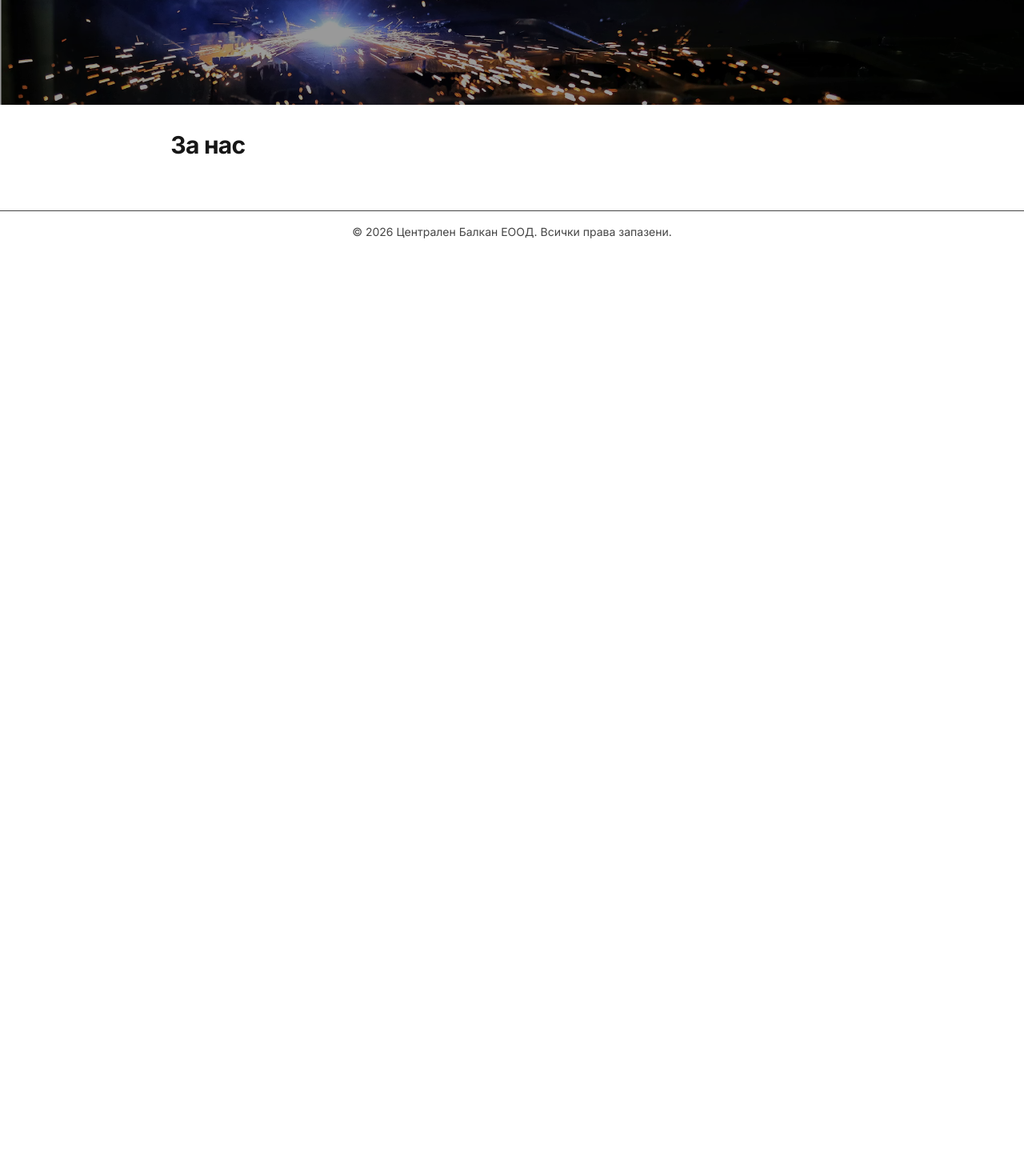
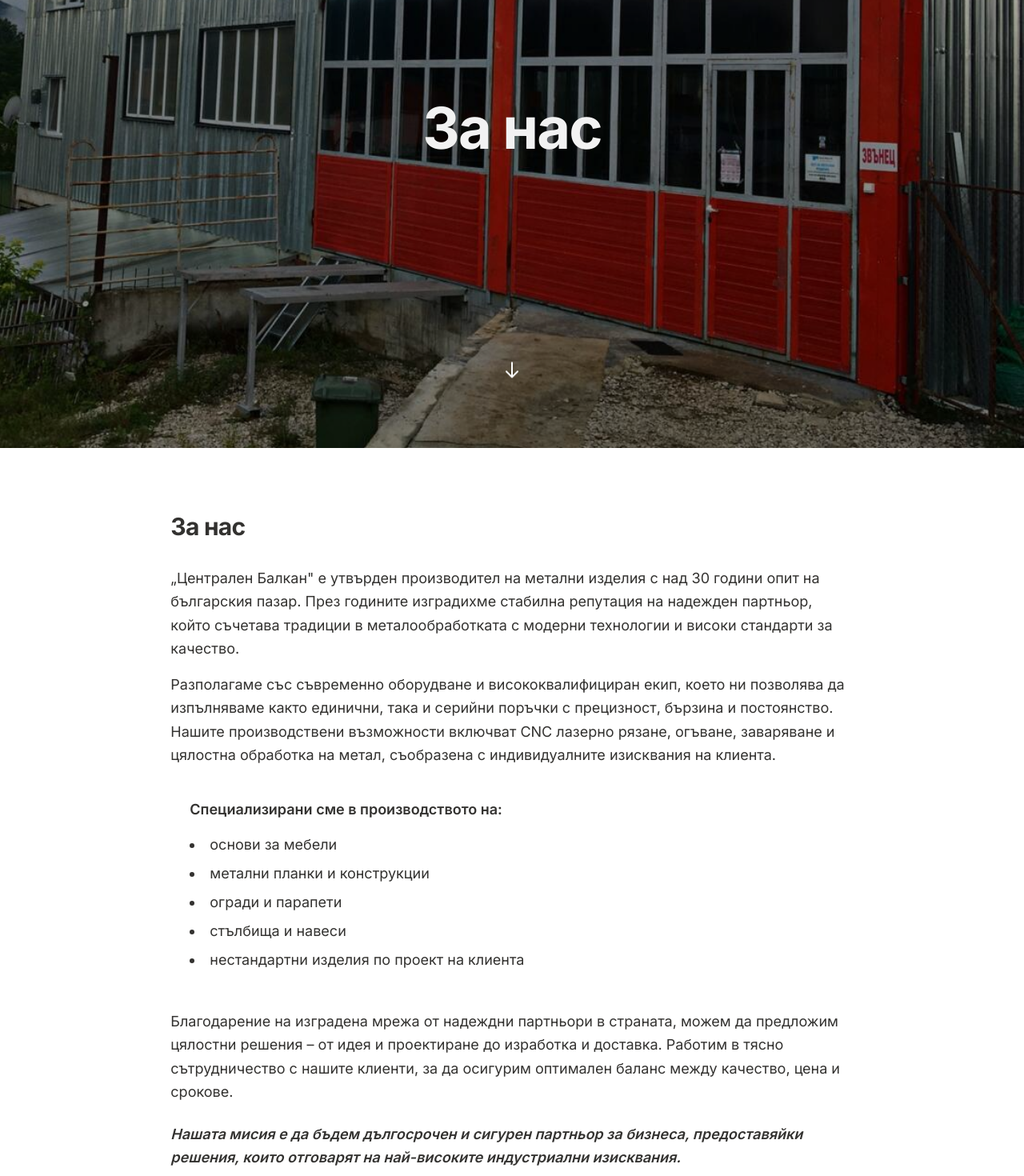
Before and after one commit to Central-Balkan/centralbalkan.com, a Next.js app: page /about in a window 1280 px wide. Shown: the part 240-1710 px from the top of the page at 80% size. Before the commit the page ends 800 px from the top, so only its background shows below. Built offline with nearby package versions, Linux system fonts and the light colour scheme.

Commit message:
Iterate over "About" page

```diff
--- a/app/about/page.tsx
+++ b/app/about/page.tsx
@@ -1,22 +1,88 @@
+import ScrollToArrow from "@/components/ScrollToArrow";
 import Image from "next/image";
 
 const AboutUs = () => {
   return (
-    <div>
+    <>
+      <div className="absolute inset-0 height-100vh bg-black opacity-30 z-10"></div>
+      <div className="absolute bottom-20 left-1/2 transform -translate-x-1/2 z-20 animate-bounce z-30">
+        <ScrollToArrow querySelector="main" />
+      </div>
+      <div className="absolute flex min-h-screen items-center justify-center font-sans w-full">
+        <div className="w-auto">
+          <div className="flex gap-5 justify-center min-h-screen flex-col items-center py-32 md:px-16">
+            <h1 className="text-5xl font-bold tracking-tight text-lightPrimary sm:text-7xl z-10 w-full text-center">
+              За нас
+            </h1>
+          </div>
+        </div>
+      </div>
       <Image
-        className="w-screen h-auto"
-        src="/services.svg"
+        className="relative w-full h-screen object-cover"
+        src="/central_balkan_factory.svg"
         alt="CNC laser cutting"
+        priority
         width={1920}
         height={1080}
-        priority
       />
-      <main className="w-auto max-w-3/4 lg:max-w-2/3 sm:items-start m-auto">
-        <h2 className="text-3xl font-bold tracking-tight text-darkPrimary z-10 text-left w-full my-8">
+
+      <main className=" relative w-auto max-w-3/4 lg:max-w-2/3 sm:items-start m-auto z-30 text-darkPrimary py-12">
+        <h2 className="text-3xl font-bold tracking-tight z-10 text-left w-full my-8">
           За нас
         </h2>
+        <div className="text-lg z-10 text-left w-full mb-8">
+          <div className="space-y-6">
+            <p className="mb-4 leading-relaxed">
+              „Централен Балкан" е утвърден производител на метални изделия с
+              над 30 години опит на българския пазар. През годините изградихме
+              стабилна репутация на надежден партньор, който съчетава традиции в
+              металообработката с модерни технологии и високи стандарти за
+              качество.
+            </p>
+
+            <p className="mb-4 leading-relaxed">
+              Разполагаме със съвременно оборудване и висококвалифициран екип,
+              което ни позволява да изпълняваме както единични, така и серийни
+              поръчки с прецизност, бързина и постоянство. Нашите производствени
+              възможности включват CNC лазерно рязане, огъване, заваряване и
+              цялостна обработка на метал, съобразена с индивидуалните
+              изисквания на клиента.
+            </p>
+
+            <div className="p-6">
+              <h3 className="font-semibold mb-4">
+                Специализирани сме в производството на:
+              </h3>
+              <ul className="space-y-2 list-disc list-inside">
+                <li>основи за мебели</li>
+                <li>метални планки и конструкции</li>
+                <li>огради и парапети</li>
+                <li>стълбища и навеси</li>
+                <li>нестандартни изделия по проект на клиента</li>
+              </ul>
+            </div>
+
+            <p className="leading-relaxed">
+              Благодарение на изградена мрежа от надеждни партньори в страната,
+              можем да предложим цялостни решения – от идея и проектиране до
+              изработка и доставка. Работим в тясно сътрудничество с нашите
+              клиенти, за да осигурим оптимален баланс между качество, цена и
+              срокове.
+            </p>
+
+            <p className="leading-relaxed font-semibold italic">
+              Нашата мисия е да бъдем дългосрочен и сигурен партньор за бизнеса,
+              предоставяйки решения, които отговарят на най-високите
+              индустриални изисквания.
+            </p>
+
+            <p className="text-center font-semibold pt-4 border-t">
+              „Централен Балкан" – стабилност, прецизност и доверие в метала.
+            </p>
+          </div>
+        </div>
       </main>
-    </div>
+    </>
   );
 };
 
--- a/app/contacts/page.tsx
+++ b/app/contacts/page.tsx
@@ -16,13 +16,20 @@
           Контакти
         </h2>
         <div className="flex flex-col lg:flex-row w-full justify-between gap-8">
-          <div className="flex flex-col justify-start gap-8">
+          <div className="flex flex-col justify-start gap-8 mr-6">
             <div>
               <div className="text-lg font-semibold text-darkPrimary">
                 Централен Балкан ЕООД
               </div>
               <div className="text-darkPrimary">
-                Адрес: гр. Габрово, Западна промишлена зона, ул. Вишеград
+                <p>Адрес:</p>
+                <p className="ml-4">
+                  гр. Габрово
+                  <br />
+                  Западна промишлена зона
+                  <br />
+                  ул. Вишеград
+                </p>
               </div>
             </div>
             <div>
@@ -43,7 +50,7 @@
           </div>
           <iframe
             src="https://www.google.com/maps/embed?pb=!1m18!1m12!1m3!1d2923.0994294521497!2d25.2945097!3d42.8918489!2m3!1f0!2f0!3f0!3m2!1i1024!2i768!4f13.1!3m3!1m2!1s0x40a91121e41cb8a7%3A0x3c58ae7f4600713c!2z0KbQtdC90YLRgNCw0LvQtdC9INCR0LDQu9C60LDQvSDQldCe0J7QlA!5e0!3m2!1sen!2sbg!4v1774294167029!5m2!1sen!2sbg"
-            width="600"
+            width="500"
             height="450"
             loading="lazy"
             className="w-full min-h-[450px] border-0"
--- a/app/globals.css
+++ b/app/globals.css
@@ -2,9 +2,9 @@
 
 :root {
   --background: #ffffff;
-  --foreground: #171717;
+  --foreground: #333230;
   --lightPrimary: #f2f2f2;
-  --darkPrimary: #1F1F1F;
+  --darkPrimary: #333230;
   --darkSecondary: #828282;
 }
 
@@ -16,12 +16,6 @@
   --color-lightPrimary: var(--lightPrimary);
 }
 
-@media (prefers-color-scheme: dark) {
-  :root {
-    --background: #0a0a0a;
-    --foreground: #ededed;
-  }
-}
 
 body {
   background: var(--background);
--- a/app/page.tsx
+++ b/app/page.tsx
@@ -78,7 +78,7 @@
       />
     </div>
     <Link href="/about" className="w-max">
-      <Button className="bg-black text-background z-10 py-2 px-4 rounded-lg text-left transition-colors duration-200 hover:bg-background hover:text-foreground mt-8 cursor-pointer">
+      <Button className="bg-foreground text-background z-10 py-2 px-4 rounded-lg text-left transition-colors duration-200 hover:bg-background hover:text-foreground mt-8 cursor-pointer">
         Научи повече за нас
       </Button>
     </Link>
@@ -126,7 +126,7 @@
               30 години опит в производството на метални изделия
             </h2>
             <div className="w-full z-10">
-              <Button className="bg-background text-darkPrimary z-10 py-2 px-2 rounded-lg text-left transition-colors duration-200 hover:bg-darkPrimary hover:text-background">
+              <Button className="bg-background text-darkPrimary z-10 py-2 px-2 rounded-lg text-left">
                 Свържи се с нас
               </Button>
             </div>
--- /dev/null
+++ b/components/ScrollToArrow/index.tsx
@@ -0,0 +1,24 @@
+"use client";
+const ScrollToArrow = ({ querySelector }: { querySelector: string }) => (
+  <svg
+    className="w-6 h-6 text-white cursor-pointer"
+    fill="none"
+    stroke="currentColor"
+    viewBox="0 0 24 24"
+    onClick={() => {
+      const nextSection = document.querySelector(querySelector);
+      if (nextSection) {
+        nextSection.scrollIntoView({ behavior: "smooth" });
+      }
+    }}
+  >
+    <path
+      strokeLinecap="round"
+      strokeLinejoin="round"
+      strokeWidth={2}
+      d="M19 14l-7 7m0 0l-7-7m7 7V3"
+    />
+  </svg>
+);
+
+export default ScrollToArrow;
```
